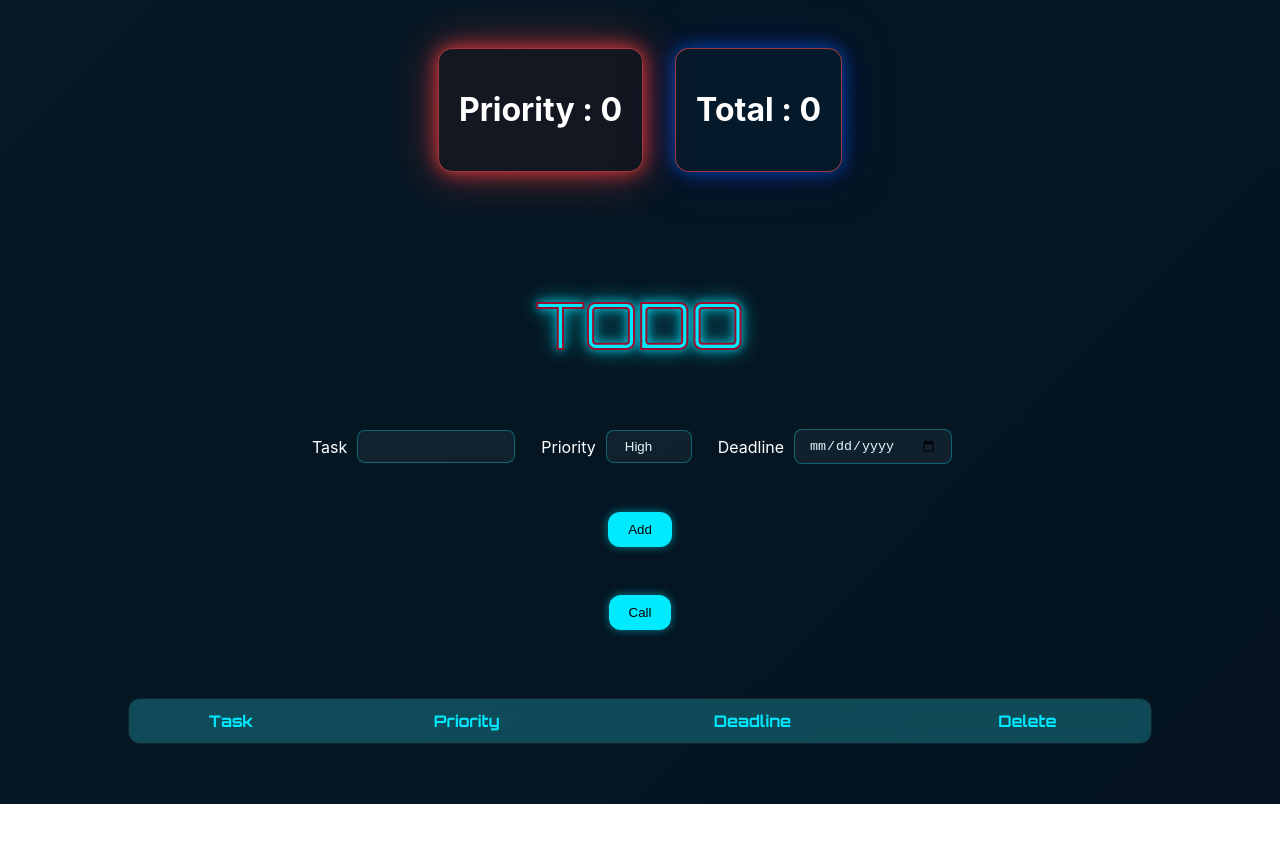
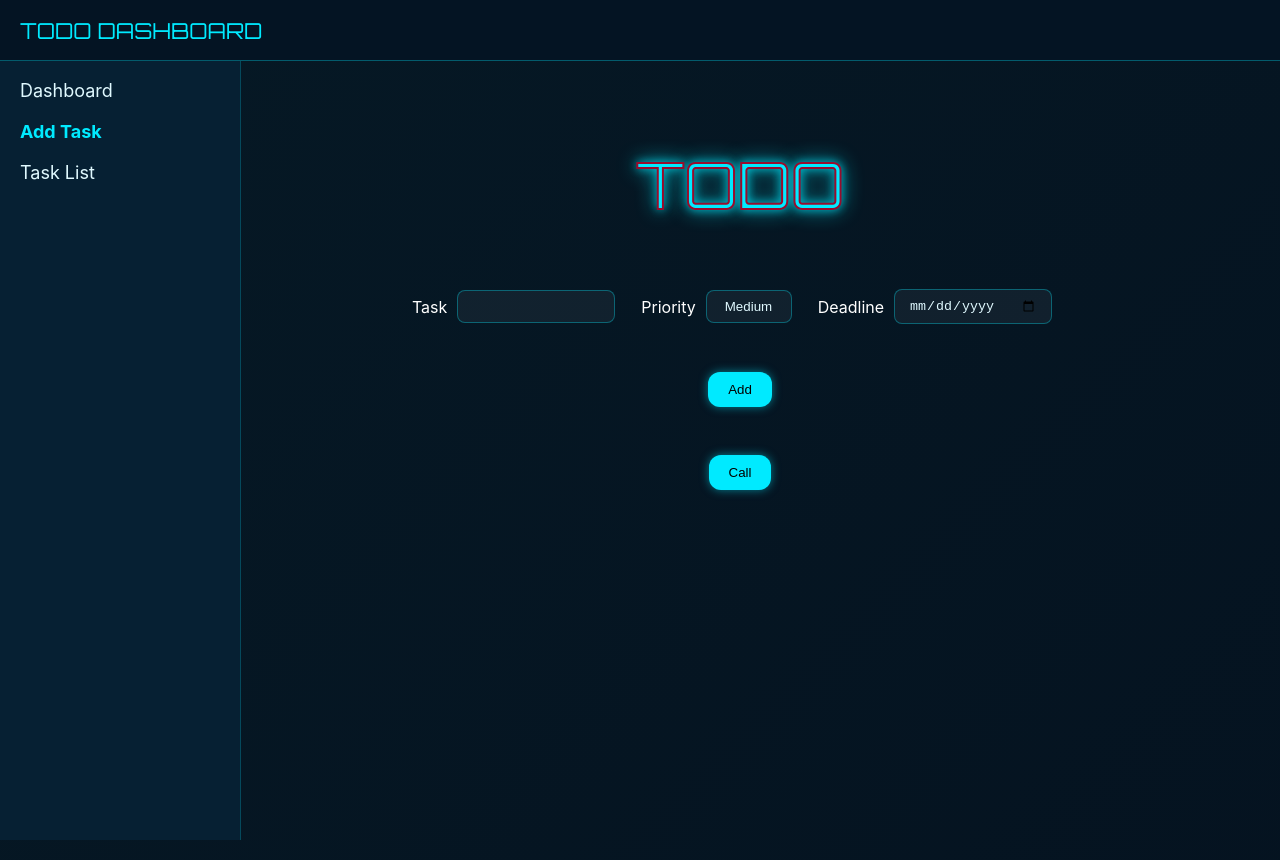
Before and after one commit to RiddhirupBera/Task-Manager-MERN, a React (Create React App) app in the folder frontend/: page /add in a window 1280 px wide. Before the commit the page ends 804 px from the top, so only its background shows below. Built offline with nearby package versions, Linux system fonts and the light colour scheme.

Commit message:
navbar and heading fixed

```diff
--- a/frontend/src/App.css
+++ b/frontend/src/App.css
@@ -285,3 +285,33 @@ body, html {
       0 0 45px rgba(2, 8, 109, 0.5);
   }
 }
+
+.topHeader {
+  position: fixed;
+  top: 0;
+  left: 0;
+  height: 60px;
+  width: 100%;
+  background: #041423;
+  color: #00eaff;
+  display: flex;
+  align-items: center;
+  padding-left: 20px;
+  font-size: 22px;
+  font-family: 'Orbitron';
+  border-bottom: 1px solid #00eaff55;
+  z-index: 1000;
+}
+
+.mainContent {
+  margin-top: 60px;       /* header height */
+  margin-left: 200px;    /* sidebar width */
+  padding: 20px;
+  min-height: calc(100vh - 60px);
+}
+
+/* active link highlight */
+.sideNav a.active {
+  color: #00eaff;
+  font-weight: bold;
+}
--- a/frontend/src/App.js
+++ b/frontend/src/App.js
@@ -2,14 +2,18 @@ import './App.css';
 import { Dashboard } from './components/dashboard';
 import { NewTask } from './components/NewTask';
 import { TaskList } from './components/taskList';
+import { AppLayout } from './layout/appLayout';
+import { Route, Routes, BrowserRouter } from 'react-router-dom';
 
 function App() {
   return (
-    <>
-    <Dashboard/>
-    <NewTask />
-    <TaskList/>
-    </>
+    <Routes>
+      <Route element={<AppLayout />}>
+        <Route path="/" element={<Dashboard />} />
+        <Route path="/add" element={<NewTask />} />
+        <Route path="/list" element={<TaskList />} />
+      </Route>
+    </Routes>
   );
 }
 
--- a/frontend/src/components/NewTask.js
+++ b/frontend/src/components/NewTask.js
@@ -10,7 +10,7 @@ export const NewTask = () =>{
     const taskList = useSelector(state => state.taskState.taskList);
 
     const [task,setTask] = useState("");
-    const [priority,setPriority] = useState("");
+    const [priority,setPriority] = useState("Medium");
     const [date,setDate] = useState("");
     const [taskList1,setTaskList] = useState([]);
     const [itemId, setItemId] = useState(0);
--- /dev/null
+++ b/frontend/src/layout/appLayout.js
@@ -0,0 +1,25 @@
+import { Outlet, NavLink } from "react-router-dom";
+import "../App.css";
+
+export const AppLayout = () => {
+  return (
+    <>
+      {/* FIXED HEADER */}
+      <div className="topHeader">
+        TODO DASHBOARD
+      </div>
+
+      {/* FIXED SIDEBAR */}
+      <div className="sideNav">
+        <NavLink to="/" end>Dashboard</NavLink>
+        <NavLink to="/add">Add Task</NavLink>
+        <NavLink to="/list">Task List</NavLink>
+      </div>
+
+      {/* PAGE CONTENT */}
+      <div className="mainContent">
+        <Outlet />
+      </div>
+    </>
+  );
+};
```
